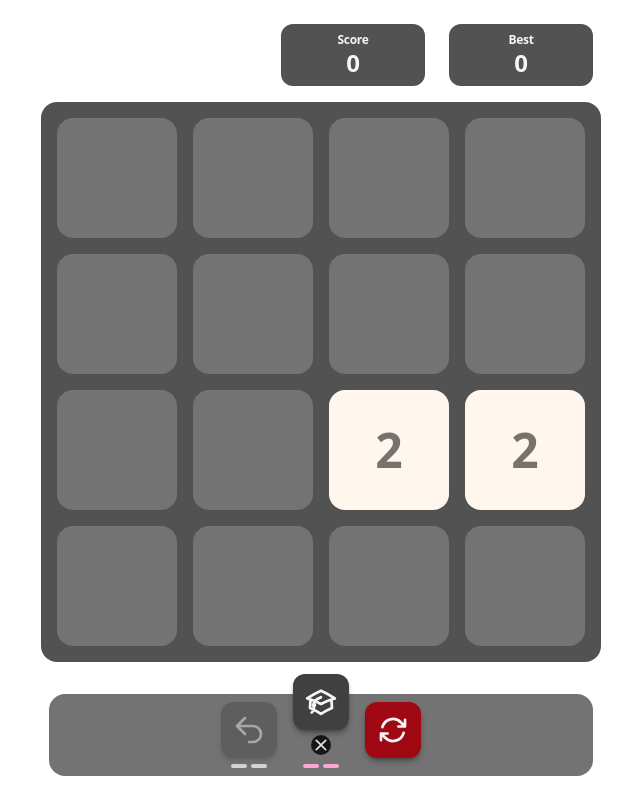
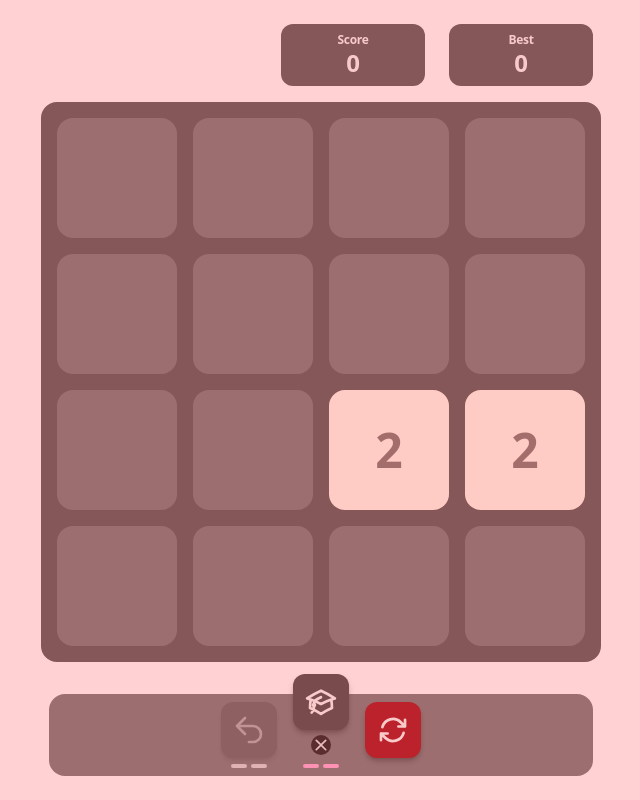
Before and after one commit to rmejia4209/2048, a React (Vite) app in the folder 2048/: page / in a window 1280 px wide. Both pictures are taken after a click on the button 640 px from the left and 730 px from the top of the page. Shown: the whole page, without its empty margins (319-959 px from the left). Built offline with nearby package versions, Linux system fonts and the light colour scheme.

Commit message:
Capturing progress before I attempt to refactor the modal (again)

```diff
--- a/2048/src/components/FocusBackground.tsx
+++ b/2048/src/components/FocusBackground.tsx
@@ -4,7 +4,7 @@ import { useFocusBackground } from "./context/FocusBackground";
 
 function FocusBackground(): React.JSX.Element {
 
-  const {inFocus, setInFocus} = useFocusBackground();
+  const { inFocus } = useFocusBackground();
   const [isBehind, setIsBehind] = useState(true);
   const animationDuration = 700 //ms. // figure out later
 
@@ -28,13 +28,12 @@ function FocusBackground(): React.JSX.Element {
       `}
     >
       <div
-        onClick={() => setInFocus(false)}
         className={`
-          bg-black w-full h-full transition-opacity ease-in-out
+          bg-red-400 w-full h-full transition-opacity ease-in-out
           duration-700
           ${
             inFocus
-            ? "opacity-70 pointer-events-auto"
+            ? "opacity-30 pointer-events-auto"
             : "opacity-0 pointer-events-none"
           }
 
--- a/2048/src/components/base/PowerUp.tsx
+++ b/2048/src/components/base/PowerUp.tsx
@@ -1,20 +1,7 @@
-import { useEffect, useState } from "react";
+import { useState } from "react";
+import { useFocusBackground } from "../context/FocusBackground";
+
 import CancelIcon from "../icons/CancelIcon";
-
-function Uses({ numOfUses }: { numOfUses: number;}): React.JSX.Element {
-  return (
-    <div className="flex flex-row gap-1">
-      {Array.from({length: 2}, (_, idx) => {
-        return (
-          <div key={idx} className={`
-            w-4 h-1 rounded-4xl
-            ${numOfUses > idx ? "bg-pink-300": "bg-neutral-300"}
-          `}></div>
-        )
-      })}
-    </div>
-  )
-}
 
 
 
@@ -34,30 +21,40 @@ type FocusableOnly = {
   action?: undefined
 }
 
-type PowerUpProps = BaseProps & (ActionOnly | FocusableOnly)
+type PowerUpProps = BaseProps & (ActionOnly | FocusableOnly);
+
+
+function Uses({ numOfUses }: { numOfUses: number;}): React.JSX.Element {
+  return (
+    <div className="flex flex-row gap-1">
+      {Array.from({length: 2}, (_, idx) => {
+        return (
+          <div key={idx} className={`
+            w-4 h-1 rounded-4xl
+            ${numOfUses > idx ? "bg-pink-300": "bg-neutral-300"}
+          `}></div>
+        )
+      })}
+    </div>
+  )
+}
+
 
 function PowerUp(props: PowerUpProps): React.JSX.Element {
 
   const {Icon, uses, buttonType } = props
   const [isActive, setIsActive] = useState(false);
+  const { setInFocus } = useFocusBackground()
 
   const actionWrapper = () => {
+    if (isActive) return;
     if ("focusable" in props && props.focusable) {
+      setInFocus(true);
       setIsActive(true);
     } else {
       props.action();
     }
   }
-
-  // Remove when back drop is added here
-  useEffect(() => {
-    if (isActive) {
-      window.dispatchEvent(new CustomEvent("pause-inputs", { detail: true }));
-    } else {
-      window.dispatchEvent(new CustomEvent("pause-inputs", { detail: false }));
-    }
-    return;
-  }, [isActive])
 
   const calcColorWay = () => {
     switch(buttonType) {
@@ -75,7 +72,9 @@ function PowerUp(props: PowerUpProps): React.JSX.Element {
         `)
     }
   }
-
+  /**
+   * Stacking context is broken...
+   */
   return (
     <div className="relative">
       <div className="flex flex-col items-center w-max mx-auto gap-1.5">
@@ -86,7 +85,7 @@ function PowerUp(props: PowerUpProps): React.JSX.Element {
           flex items-center justify-center size-12 xs:size-12 xl:size-14
           rounded-xl shadow-md shadow-black/30 transform transition-all
           duration-150 ease-in-out focus:outline-none ${calcColorWay()}
-          ${isActive ? "-translate-y-7" : ""}
+          ${isActive ? "-translate-y-7 z-30" : ""}
         `}
         onClick={actionWrapper}
       >
@@ -101,9 +100,12 @@ function PowerUp(props: PowerUpProps): React.JSX.Element {
           className={`
             absolute top-1/2 left-1/2 -translate-x-1/2 transition-all
             ease-in-out duration-150 active:scale-90
-            ${isActive ? "opacity-80 z-10" : "opacity-0 -z-10"}
+            ${isActive ? "opacity-80 z-30" : "opacity-0 -z-10"}
           `}
-          onClick={() => setIsActive(false)}
+          onClick={() => {
+            setIsActive(false);
+            setInFocus(false);
+          }}
           >
             <CancelIcon/>
         </button>
--- a/2048/src/components/buttons/RestartGameButton.tsx
+++ b/2048/src/components/buttons/RestartGameButton.tsx
@@ -5,11 +5,18 @@ import RestartIcon from "@/components/icons/RestartIcon";
 import Button from "@/components/base/Button";
 
 import { useFocusBackground } from "@/components/context/FocusBackground";
+import { useState } from "react";
 
 
-function Modal({ resetGame }: { resetGame : () => void; }): React.JSX.Element {
+type ModalPropTypes = {
+  isActive: boolean;
+  toggleModalOff: () => void;
+  confirmReset: () => void;
+}
 
-  const { inFocus, setInFocus } = useFocusBackground()
+function Modal(props: ModalPropTypes): React.JSX.Element {
+
+  const { isActive, toggleModalOff, confirmReset } = props
 
   return createPortal(
     <div
@@ -17,7 +24,7 @@ function Modal({ resetGame }: { resetGame : () => void; }): React.JSX.Element {
         fixed top-1/2 left-1/2 -translate-x-1/2 -translate-y-1/2
         bg-neutral-800 rounded-2xl w-88 xs:w-112 h-fit flex flex-col gap-6
         text-center p-6 overflow-x-auto transition-all duration-700 ease-in-out
-        ${inFocus ? "opacity-100 scale-100 z-20" : "opacity-0 scale-90 -z-20"}
+        ${isActive ? "opacity-100 scale-100 z-20" : "opacity-0 scale-90 -z-20"}
       `}
     >
       <div className="flex flex-col gap-2">
@@ -31,12 +38,9 @@ function Modal({ resetGame }: { resetGame : () => void; }): React.JSX.Element {
         <Button
           txt={"Start New Game"}
           type="destructive"
-          onClick={()=>{
-            resetGame();
-            setInFocus(false);
-          }}
+          onClick={confirmReset}
         />
-        <Button txt={"Cancel"} onClick={() => setInFocus(false)}/>
+        <Button txt={"Cancel"} onClick={toggleModalOff}/>
       </div>
     </div>, document.body
   );
@@ -46,17 +50,39 @@ function Modal({ resetGame }: { resetGame : () => void; }): React.JSX.Element {
 function RestartGameButton(
   { resetGame }: {resetGame : () => void;}
 ):React.JSX.Element {
+
+    const [isActive, setIsActive] = useState(false);
     const { setInFocus } = useFocusBackground()
+
+    const toggleModalOn = () => {
+      setIsActive(true);
+      setInFocus(true);
+    }
+
+    const toggleModalOff = () => {
+      setInFocus(false);
+      setIsActive(false);
+    }
+
+    const confirmReset = () => {
+      resetGame();
+      setInFocus(false);
+      setIsActive(false);
+    }
 
   return (
     <>
-    <PowerUP
-      Icon={RestartIcon}
-      uses={Infinity}
-      buttonType="destructive"
-      action={() => {setInFocus(true)}}
-    />
-    <Modal resetGame={resetGame}/>
+      <PowerUP
+        Icon={RestartIcon}
+        uses={Infinity}
+        buttonType="destructive"
+        action={toggleModalOn}
+      />
+      <Modal
+        toggleModalOff={toggleModalOff}
+        isActive={isActive}
+        confirmReset={confirmReset}
+      />
     </>
   )
 }
```
